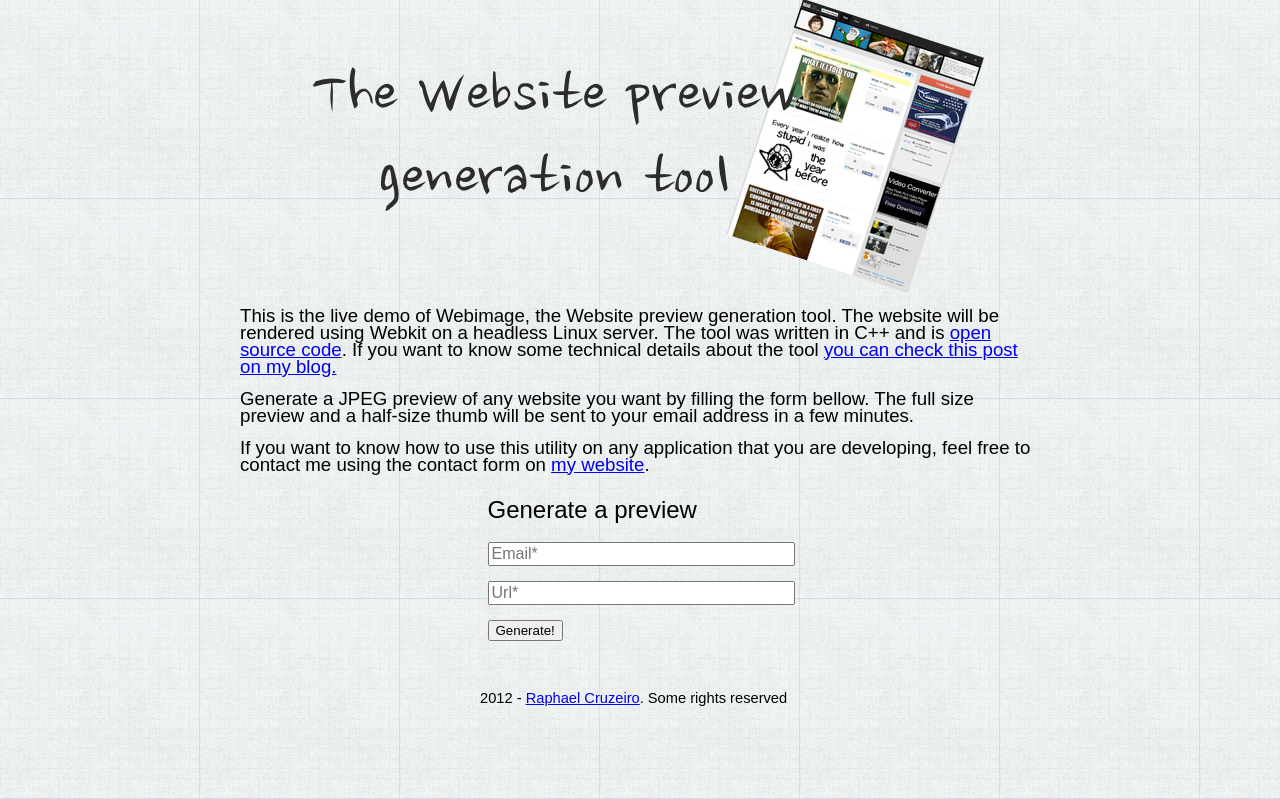
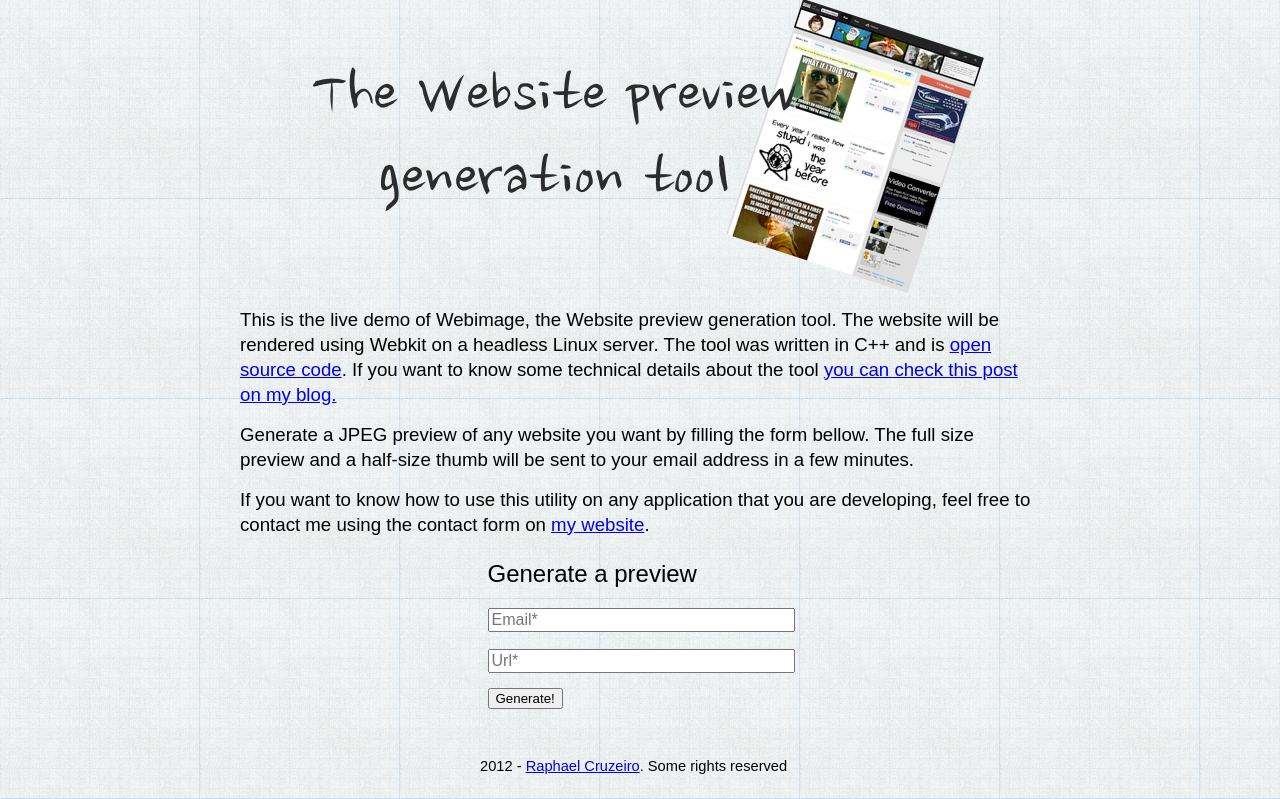
Before and after one commit to raphaelcruzeiro/webimage-live-demo-site, a Django app: page / in a window 1280 px wide. Shown: the part 31-830 px from the top of the page. Run offline with Django 3.2, Linux system fonts and the light colour scheme.

Commit message:
Changed p line height

```diff
--- a/static/css/style.css
+++ b/static/css/style.css
@@ -28,7 +28,7 @@ i {
 .main p {
     font-size: 14pt;
     margin: 5px 0 15px 0;
-    line-height: 17px;
+    line-height: 25px;
 }
 
 .main form {
```
Also changed, not shown: web_interface/_thumb.jpg (deleted).
